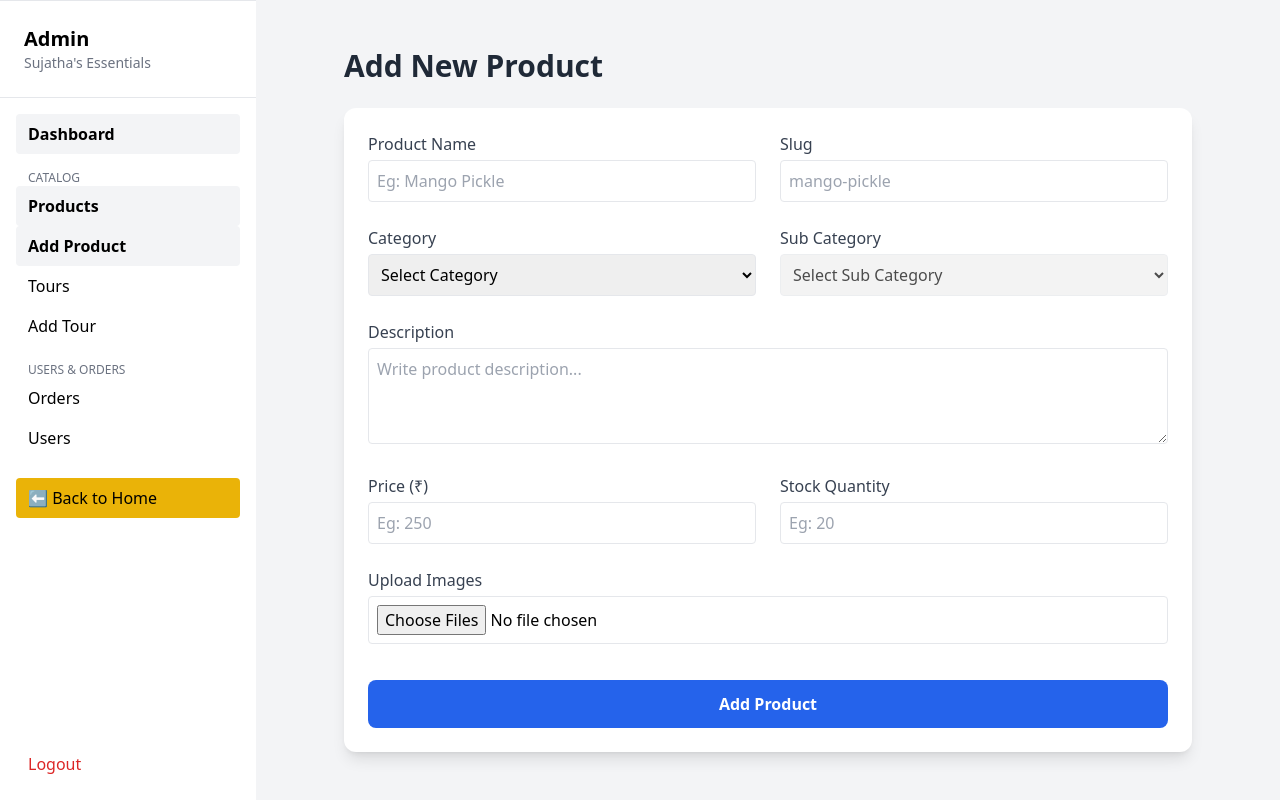
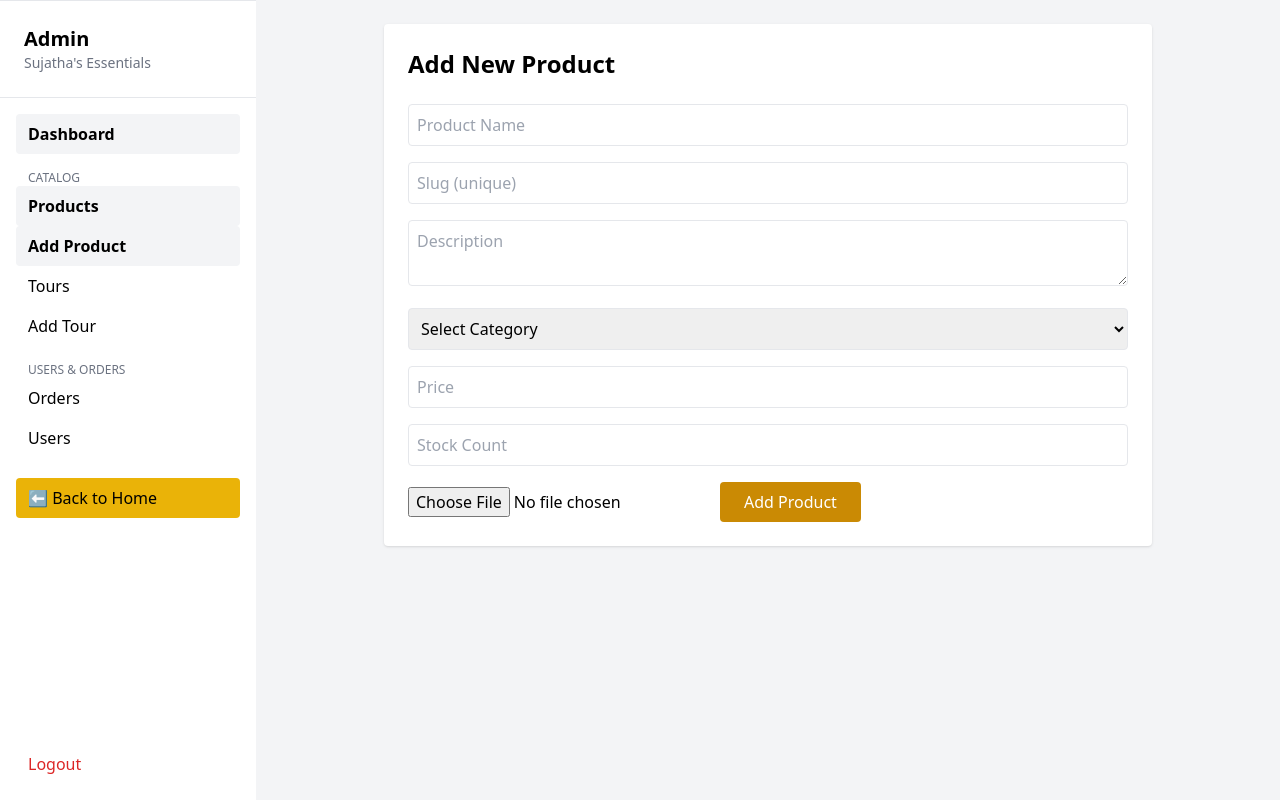
Before and after one commit to chavavrajesh1/sujathasessentialsfrontend, a React app: page /admin/products/add in a window 1280 px wide. Built offline with nearby package versions, Linux system fonts and the light colour scheme; sample sign-in values are in the browser's storage; the HTML template or start-up script is replaced by a standard one.

Commit message:
updated addproductpage

```diff
--- a/src/pages/admin/AddProduct.jsx
+++ b/src/pages/admin/AddProduct.jsx
@@ -1,8 +1,11 @@
 import { useState } from "react";
-import api from "../../utils/api";
+import { useNavigate } from "react-router-dom";
+import axios from "../../utils/axios";
 
 const AddProduct = () => {
-  const [form, setForm] = useState({
+  const navigate = useNavigate();
+
+  const [formData, setFormData] = useState({
     name: "",
     slug: "",
     description: "",
@@ -12,37 +15,25 @@ const AddProduct = () => {
     countInStock: "",
   });
 
-  const [images, setImages] = useState([]);
-  const [preview, setPreview] = useState([]);
+  const [image, setImage] = useState(null);
   const [loading, setLoading] = useState(false);
 
-  // Category → SubCategory groups
-  const subCategoryOptions = {
+  const subCategoryMap = {
     pickles: ["veg", "nonveg", "andhra", "telangana"],
     temple: ["agarbatti", "puja-items", "sandal"],
-    home: []
+    sweets: ["sweet", "hot"], // ✅ sweets & hot foods
+    home: [],
   };
 
   const handleChange = (e) => {
-    let { name, value } = e.target;
-
-    // If category changes → reset subCategory
-    if (name === "category") {
-      setForm({
-        ...form,
-        category: value,
-        subCategory: "",
+    setFormData({
+      ...formData,
+      [e.target.name]: e.target.value,
     });
-      return;
-    }
-
-    setForm({ ...form, [name]: value });
   };
 
   const handleImageChange = (e) => {
-    const files = Array.from(e.target.files);
-    setImages(files);
-    setPreview(files.map((file) => URL.createObjectURL(file)));
+    setImage(e.target.files[0]);
   };
 
   const handleSubmit = async (e) => {
@@ -50,193 +41,121 @@ const AddProduct = () => {
     setLoading(true);
 
     try {
-      const fd = new FormData();
+      const data = new FormData();
+      Object.entries(formData).forEach(([key, value]) =>
+        data.append(key, value)
+      );
 
-      // Append only non-empty values
-      Object.entries(form).forEach(([key, value]) => {
-        if (value !== "" && value !== null && value !== undefined) {
-          fd.append(key, value);
-        }
-      });
+      if (image) data.append("images", image);
 
-      // Images
-      images.forEach((img) => fd.append("images", img));
+      await axios.post("/api/products", data);
 
-      await api.post("/products", fd, {
-        headers: { "Content-Type": "multipart/form-data" },
-      });
-
-      alert("Product Added Successfully!");
-
-      // Reset form
-      setForm({
-        name: "",
-        slug: "",
-        description: "",
-        category: "",
-        subCategory: "",
-        price: "",
-        countInStock: "",
-      });
-      setImages([]);
-      setPreview([]);
-    } catch (err) {
-      console.error(err);
-      alert(err.response?.data?.message || "Failed to upload product.");
+      alert("Product added successfully");
+      navigate("/admin/products");
+    } catch (error) {
+      alert(error.response?.data?.message || "Error adding product");
     } finally {
       setLoading(false);
     }
   };
 
   return (
-    <div className="max-w-4xl mx-auto p-6">
-      <h1 className="text-3xl font-bold mb-6 text-gray-800">Add New Product</h1>
+    <div className="max-w-3xl mx-auto p-6 bg-white shadow rounded">
+      <h1 className="text-2xl font-bold mb-6">Add New Product</h1>
 
-      <form
-        onSubmit={handleSubmit}
-        className="bg-white shadow-lg rounded-xl p-6 space-y-6"
-      >
-        {/* NAME + SLUG */}
-        <div className="grid grid-cols-1 md:grid-cols-2 gap-6">
-          <div>
-            <label className="block text-gray-700 font-medium mb-1">
-              Product Name
-            </label>
+      <form onSubmit={handleSubmit} className="space-y-4">
+        {/* NAME */}
         <input
+          type="text"
           name="name"
+          placeholder="Product Name"
           className="w-full border p-2 rounded"
-              placeholder="Eg: Mango Pickle"
-              value={form.name}
           onChange={handleChange}
           required
         />
-          </div>
 
-          <div>
-            <label className="block text-gray-700 font-medium mb-1">Slug</label>
+        {/* SLUG */}
         <input
+          type="text"
           name="slug"
+          placeholder="Slug (unique)"
           className="w-full border p-2 rounded"
-              placeholder="mango-pickle"
-              value={form.slug}
           onChange={handleChange}
           required
         />
-          </div>
-        </div>
 
-        {/* CATEGORY + SUBCATEGORY */}
-        <div className="grid grid-cols-1 md:grid-cols-2 gap-6">
+        {/* DESCRIPTION */}
+        <textarea
+          name="description"
+          placeholder="Description"
+          className="w-full border p-2 rounded"
+          onChange={handleChange}
+        />
+
         {/* CATEGORY */}
-          <div>
-            <label className="block text-gray-700 font-medium mb-1">Category</label>
         <select
           name="category"
           className="w-full border p-2 rounded"
-              value={form.category}
-              onChange={handleChange}
+          onChange={(e) =>
+            setFormData({
+              ...formData,
+              category: e.target.value,
+              subCategory: "",
+            })
+          }
           required
         >
           <option value="">Select Category</option>
           <option value="pickles">Pickles</option>
+          <option value="sweets">Sweets & Hot Foods</option> {/* ✅ */}
           <option value="temple">Temple Products</option>
-              <option value="home">Home & Bathroom</option>
+          <option value="home">Home Essentials</option>
         </select>
-          </div>
 
-          {/* SUBCATEGORY */}
-          <div>
-            <label className="block text-gray-700 font-medium mb-1">Sub Category</label>
+        {/* SUB CATEGORY */}
+        {formData.category && subCategoryMap[formData.category].length > 0 && (
           <select
             name="subCategory"
             className="w-full border p-2 rounded"
-              value={form.subCategory}
             onChange={handleChange}
-              disabled={!form.category} // Disabled until category chosen
+            required
           >
             <option value="">Select Sub Category</option>
-
-              {form.category &&
-                subCategoryOptions[form.category].map((sc) => (
-                  <option key={sc} value={sc}>
-                    {sc}
+            {subCategoryMap[formData.category].map((sub) => (
+              <option key={sub} value={sub}>
+                {sub.toUpperCase()}
               </option>
             ))}
           </select>
-          </div>
-        </div>
+        )}
 
-        {/* DESCRIPTION */}
-        <div>
-          <label className="block text-gray-700 font-medium mb-1">Description</label>
-          <textarea
-            name="description"
-            className="w-full border p-2 rounded h-24"
-            placeholder="Write product description..."
-            value={form.description}
-            onChange={handleChange}
-          />
-        </div>
-
-        {/* PRICE + STOCK */}
-        <div className="grid grid-cols-1 md:grid-cols-2 gap-6">
-          <div>
-            <label className="block text-gray-700 font-medium mb-1">Price (₹)</label>
+        {/* PRICE */}
         <input
           type="number"
           name="price"
+          placeholder="Price"
           className="w-full border p-2 rounded"
-              placeholder="Eg: 250"
-              value={form.price}
           onChange={handleChange}
           required
         />
-          </div>
 
-          <div>
-            <label className="block text-gray-700 font-medium mb-1">Stock Quantity</label>
+        {/* STOCK */}
         <input
           type="number"
           name="countInStock"
+          placeholder="Stock Count"
           className="w-full border p-2 rounded"
-              placeholder="Eg: 20"
-              value={form.countInStock}
           onChange={handleChange}
-              required
-            />
-          </div>
-        </div>
-
-        {/* IMAGES */}
-        <div>
-          <label className="block text-gray-700 font-medium mb-1">Upload Images</label>
-          <input
-            type="file"
-            multiple
-            accept="image/*"
-            onChange={handleImageChange}
-            className="w-full border p-2 rounded"
         />
 
-          <div className="flex gap-4 mt-3 flex-wrap">
-            {preview.map((url, i) => (
-              <img
-                key={i}
-                src={url}
-                className="w-24 h-24 object-cover rounded border"
-                alt="preview"
-              />
-            ))}
-          </div>
-        </div>
+        {/* IMAGE */}
+        <input type="file" onChange={handleImageChange} />
 
-        {/* BUTTON */}
+        {/* SUBMIT */}
         <button
           type="submit"
           disabled={loading}
-          className={`w-full py-3 rounded-lg font-semibold text-white ${
-            loading ? "bg-gray-400" : "bg-blue-600 hover:bg-blue-700"
-          }`}
+          className="bg-yellow-600 text-white px-6 py-2 rounded hover:bg-yellow-700"
         >
           {loading ? "Adding..." : "Add Product"}
         </button>
```
Lines whose indentation alone changed are shown as unchanged.
